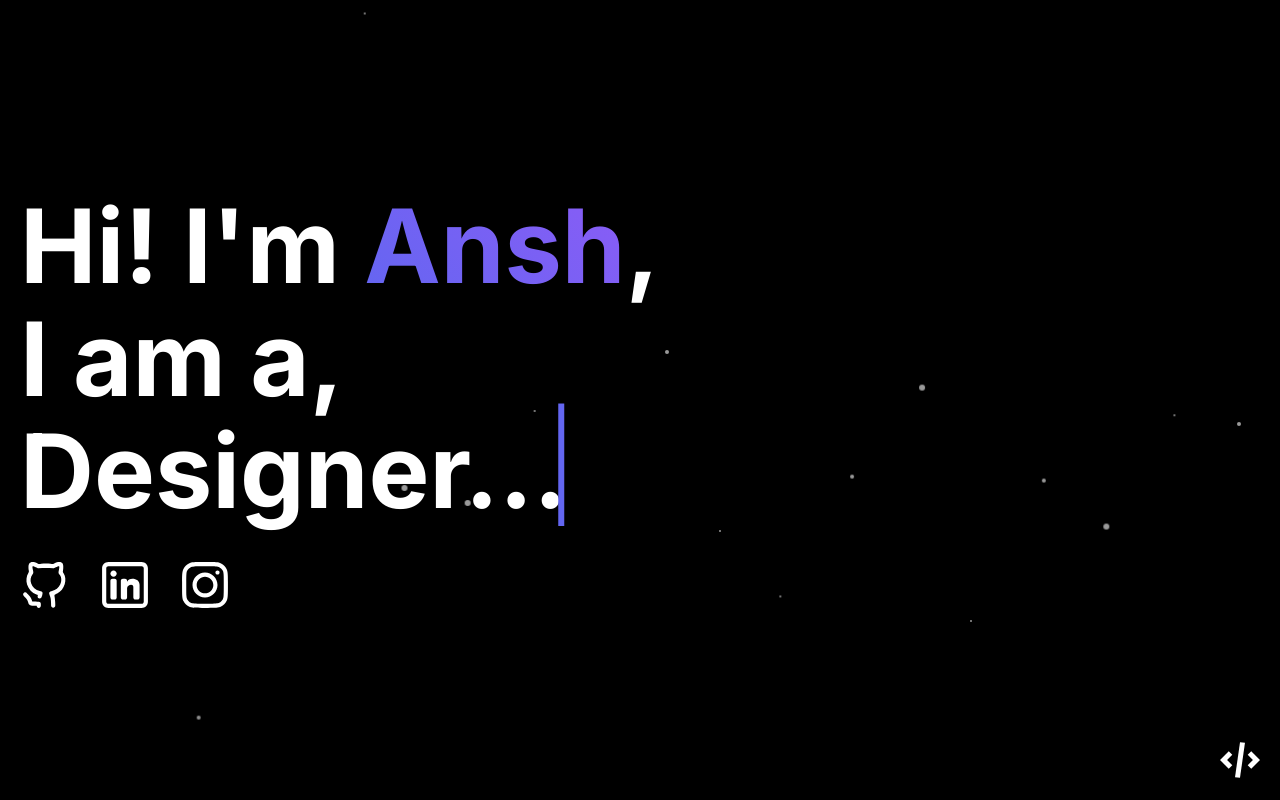
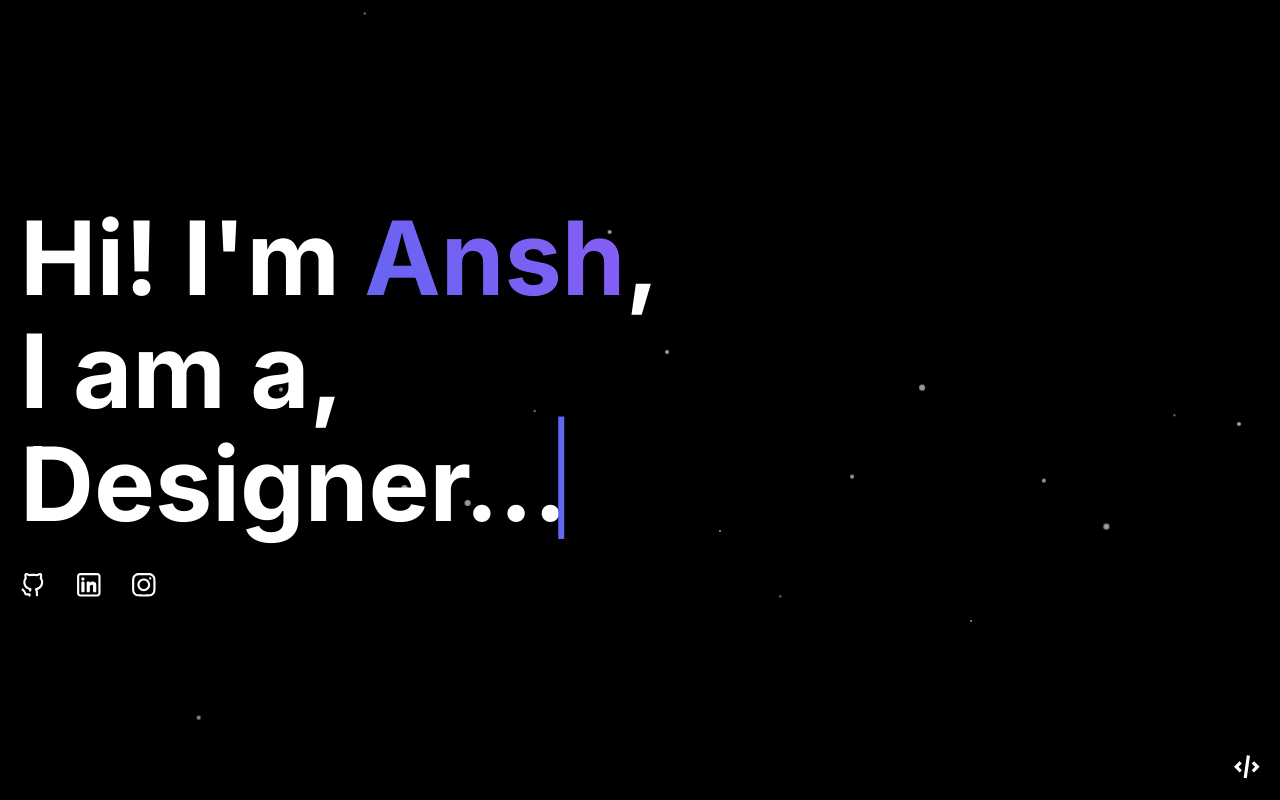
Before and after one commit to AnshEzhava/Portfolio, an Angular app: page / in a window 1280 px wide. Built offline with nearby package versions, Linux system fonts and the light colour scheme.

Commit message:
style: added clamp to svg dimensions
Added clamp so that the svg icons scale with different display sizes

```diff
--- a/src/app/app.component.css
+++ b/src/app/app.component.css
@@ -226,6 +226,8 @@
 }
 
 .github-icon {
+  width: clamp(20px, 2vw, 40px);
+  height: clamp(20px, 2vw, 40px);
   fill: #ffffff;
   transition: fill 0.3s ease;
 }
@@ -236,6 +238,8 @@
 }
 
 .linkedin-icon {
+  width: clamp(20px, 2vw, 40px);
+  height: clamp(20px, 2vw, 40px);
   fill: #ffffff;
   transition: fill 0.3s ease;
 }
@@ -246,6 +250,8 @@
 }
 
 .instagram-icon {
+  width: clamp(20px, 2vw, 40px);
+  height: clamp(20px, 2vw, 40px);
   fill: #ffffff;
   transition: fill 0.3s ease;
 }
@@ -256,6 +262,8 @@
 }
 
 .repo-icon {
+  width: clamp(20px, 2vw, 40px);
+  height: clamp(20px, 2vw, 40px);
   fill: #ffffff;
   transition: fill 0.3s ease;
   position: absolute;
```
